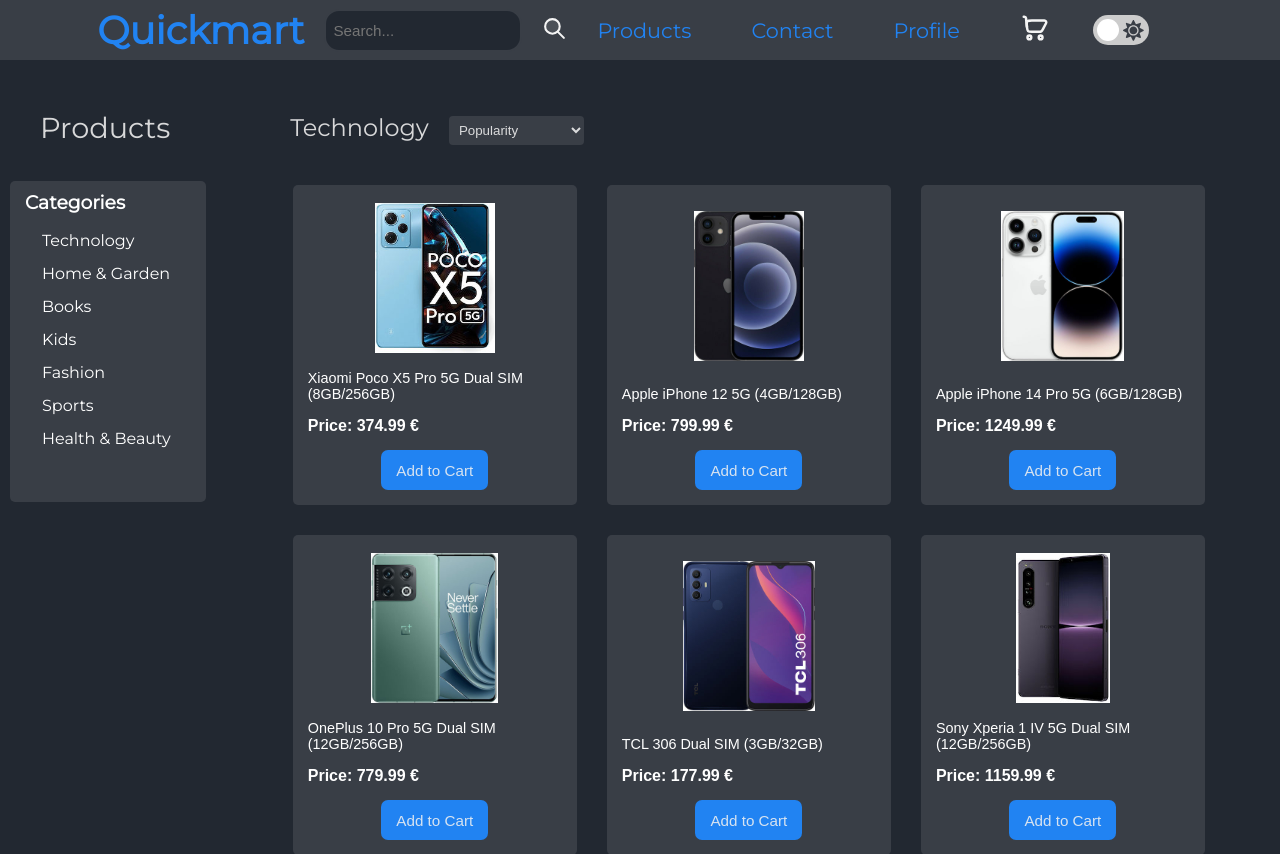
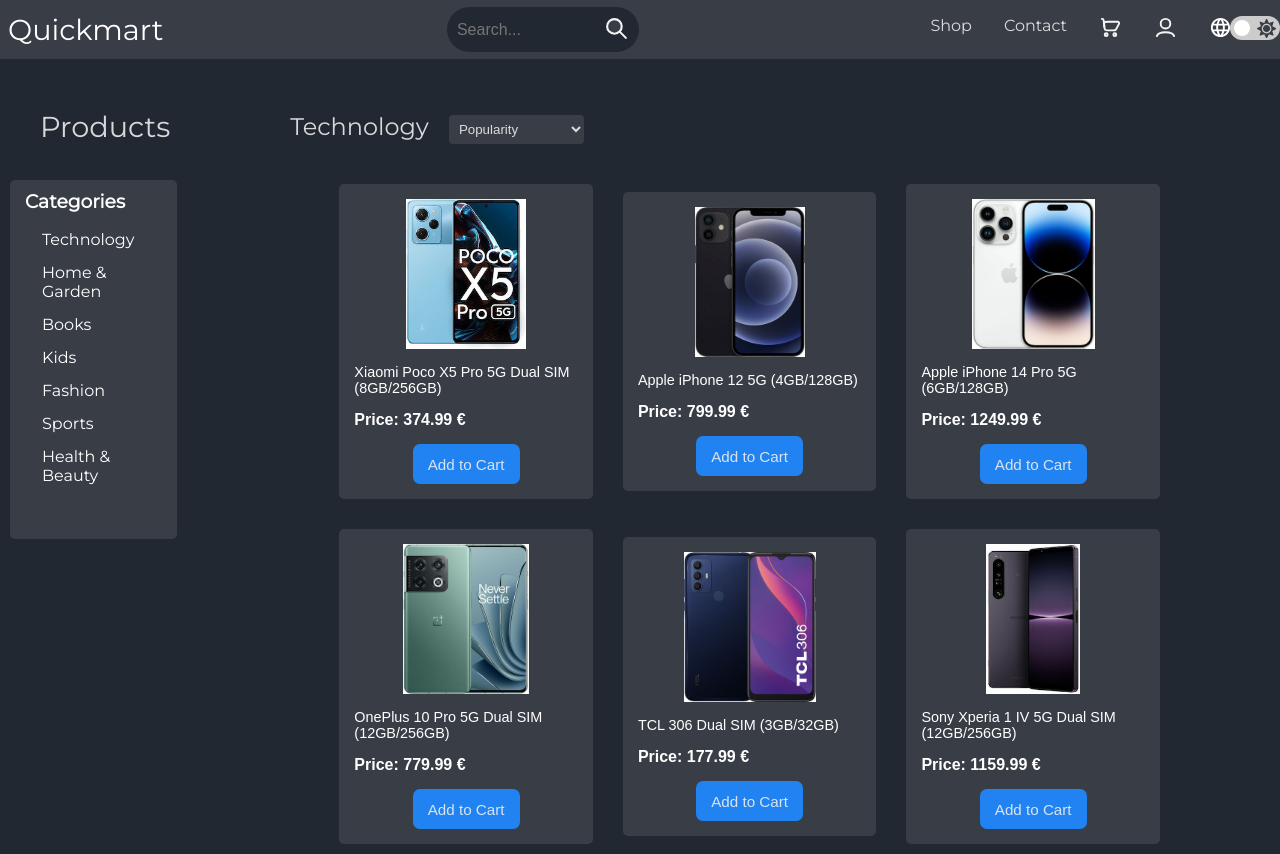
Before and after one commit to zygo1/E-shop, a React (Create React App) app: page /Products.js in a window 1280 px wide. Shown: the top 854 px of the page. Built offline with nearby package versions, Linux system fonts and the light colour scheme.

Commit message:
navbar branch

```diff
--- a/src/App.js
+++ b/src/App.js
@@ -5,7 +5,8 @@ import Contact from './components/Contact';
 import Cart from './components/Cart';
 import Profile from './components/Profile';
 import SignUp from './components/SignUp';
-import NavigationBar from './components/NavigationBar';
+// import NavigationBar from './components/NavigationBar';
+import Navbar from './components/Navbar';
 import { ThemeContext } from './components/useTheme';
 import { useContext, useEffect } from 'react';
 import { Routes, Route, useLocation } from 'react-router-dom';
@@ -28,7 +29,7 @@ function App() {
       backgroundColor: theme === 'light' ? 'var(--secondary)' : 'var(--veryDarkGray)',
       color: theme === 'dark' ? 'white' : undefined
     }}>
-      {!isSignupPage && <NavigationBar />}
+      {!isSignupPage && <Navbar />}
       <Routes>
         <Route path='/' element={<Homepage />} />
         <Route path='/Products.js' element={<Products />} />
--- a/src/components/Navbar.js
+++ b/src/components/Navbar.js
@@ -1,42 +1,55 @@
-import React from 'react';
-import { useRef } from 'react';
-import { FaBars, FaTimes } from 'react-icons/fa';
-import { Link } from 'react-router-dom';
-import ".././styles/Navbar.css";
 import cart from '.././assets/shoppingcart.svg';
 import user from '.././assets/user.svg';
+import language from '.././assets/language.svg';
 import search from '.././assets/search.svg';
+import Switch from "./switch";
+import '.././styles/Navbar.css';
+import { useContext } from 'react';
+import { ThemeContext } from './useTheme';
+import { Link } from 'react-router-dom';
+
 
 function Navbar() {
-    const navRef = useRef();
-
-    const showNavbar = () => {
-        navRef.current.classList.toggle('responsive-nav'); // Everytime that showNavbar is called the 'responsive-nav' class toggles, (removed and added to <nav ref={navRef}>)
-    }
-
-    const hideNavbar = () => {
-        navRef.current.classList.remove('responsive-nav');
-    }
+    const { theme } = useContext(ThemeContext);
 
     return (
-        <header className='navigation-bar-class'>
-            <div className='quickmart'><Link to="/"><h2>QuickMart</h2></Link></div>
-            <div className='search'><input placeholder='Search...' type={"text"} name="search"></input><button><img src={search} /></button></div>
-            <nav className="nav" ref={navRef}>
-                <Link onClick={hideNavbar} to="/Products.js">Products</Link>
-                <Link onClick={hideNavbar} to="/Contact.js">Contact</Link>
-                <Link onClick={hideNavbar} to="/Cart.js"><img src={cart} alt="Cart" /></Link>
-                <Link onClick={hideNavbar} to="/Profile.js"><img src={user} alt="Profile" /></Link>
-                <button className='nav-btn nav-close-btn' onClick={showNavbar}>
-                    <FaTimes />
+        <nav class="navbar" style={{ backgroundColor: theme === 'light' ? 'var(--secondary)' : 'var(--darkGray)' }}>
+            {/* Brand Name */}
+            <div class="brand-title">Quickmart</div>
+            {/* Search */}
+            <div className='search' style={{
+                backgroundColor: theme === 'light' ? 'var(--secondary)' : 'var(--veryDarkGray)',
+                borderColor: theme === 'light' ? 'var(--secondary)' : 'var(--darkGray)',
+                color: theme === 'light' ? 'var(--black)' : 'var(--secondary)'
+            }}>
+                <input placeholder='Search...' type={"text"} name="search" style={{
+                    backgroundColor: 'transparent',
+                    color: theme === 'light' ? 'var(--black)' : 'var(--secondary)'
+                }}></input>
+                <button className="search-button" style={{ backgroundColor: theme === 'light' ? 'transparent' : 'transparent' }}>
+                    <img src={search} style={{ filter: theme === 'light' ? 'var(--blackFilter)' : 'var(--whiteFilter)' }} />
                 </button>
-            </nav>
-            <button className='nav-btn' onClick={showNavbar}>
-                <FaBars />
-            </button>
-        </header>
-
+            </div>
+            {/* Bars - Responsive */}
+            <Link to="#" class="toggle-button">
+                <span class="bar"></span>
+                <span class="bar"></span>
+                <span class="bar"></span>
+            </Link>
+            {/* Links */}
+            <div class="navbar-links">
+                <ul>
+                    <li><Link>Shop</Link></li>
+                    <li><Link>Contact</Link></li>
+                    <li><Link><img src={cart} style={{ filter: theme === 'light' ? 'var(--blackFilter)' : 'var(--whiteFilter)' }} /></Link></li>
+                    <li><Link><img src={user} style={{ filter: theme === 'light' ? 'var(--blackFilter)' : 'var(--whiteFilter)' }} /></Link></li>
+                    <li><button style={{ color: theme === 'light' ? 'var(--black)' : 'var(--white)' }}><img style={{ filter: theme === 'light' ? 'var(--blackFilter)' : 'var(--whiteFilter)' }} src={language} /></button></li>
+                    <li><button style={{ color: theme === 'light' ? 'var(--black)' : 'var(--white)' }}><Switch /></button></li>
+                </ul>
+            </div>
+        </nav>
     )
 };
 
+
 export default Navbar;
--- a/src/components/NavigationBar.js
+++ b/src/components/NavigationBar.js
@@ -2,7 +2,7 @@ import { Link } from "react-router-dom";
 import { useRef, useContext } from 'react';
 import { AddItemContext } from './useCart';
 import { ThemeContext } from './useTheme';
-import { FaBars, FaTimes, FaMoon, FaSun } from 'react-icons/fa';
+import { FaBars, FaTimes } from 'react-icons/fa';
 import cart from '.././assets/shoppingcart.svg';
 import search from '.././assets/search.svg';
 import '.././styles/NavigationBar.css';
--- a/src/components/switch/Styles.css
+++ b/src/components/switch/Styles.css
@@ -2,8 +2,8 @@
     position: absolute;
     display: inline-block;
     right: 0px;
-    width: 56px;
-    height: 30px;
+    width: 50px;
+    height: 24px;
 }
 
 /* to hide default html checkbox */
@@ -29,8 +29,8 @@
 .slider:before {
     position: absolute;
     content: "";
-    height: 22px;
-    width: 22px;
+    height: 16px;
+    width: 16px;
     left: 4px;
     bottom: 4px;
     background-color: white;
@@ -40,22 +40,22 @@
 
 .moon{
     position: absolute;
-    top: 5px;
-    left:5px;
+    top: 3px;
+    left: -20px;
     right: 0;
     bottom: 0;
     cursor: pointer;
-    font-size: 1.3rem;
+    font-size: 1.15rem;
 }
 
 .sun{
     position: absolute;
-    top: 5px;
-    left:30px;
+    top: 3px;
+    left: 24px;
     right: 0;
     bottom: 0;
     cursor: pointer;
-    font-size: 1.3rem;
+    font-size: 1.2rem;
 }
 
 input:checked + .slider {
--- a/src/styles/Navbar.css
+++ b/src/styles/Navbar.css
@@ -1,132 +1,186 @@
-/* header{
+*{
+  box-sizing: border-box;
+}
+
+.navbar{
+  display: flex;
+  align-items: center;
+  justify-content: space-between;
+  position: sticky;
+  top: 0;
+  z-index: 999;
+}
+
+.brand-title{
+  font-size: 1.8rem;
+  margin: 8px;
+  cursor: pointer;
+}
+
+
+.search {
   display: flex;
   flex-direction: row;
   align-items: center;
-  justify-content: space-between;
-  text-transform: uppercase;
-  font-size: 1.05rem;
-  margin: 0px;
-  padding: 5px;
+  justify-content: center;
+  border-radius: 50px;
+  width: 15%;
+  min-width: 150px;
 }
 
-.quickmart{
-  margin-right: 20px;
+.search > input{
+    border: none;
+    outline: none;
+    border-radius: 18px;
+    padding: 10px;
+    background-color: white;
+    font-size: 1rem;
+    flex-grow: 1;
+    width: 15%;
+    min-width: 100px;
 }
 
-.quickmart a h2{
-  color: var(--primary);
-  font-size: 2rem;
-  margin: 0px 0px 0px 20px;
+.search-button {
+  border: none;
+  border-radius: 50%;
+  width: 45px;
+  height: 45px;
+  margin: 0px 0px 0px 4px;
+  padding: 2px;
+  background-color: white;
 }
 
-.quickmart:hover{
-  background-color: var(--secondary);
-  cursor:default;
+.search-button:hover{
+  cursor: pointer;
+  background-color: var(--primary)!important;
+  color:white;
   }
 
-.nav{
-    display: flex;
-    gap: 60px;
-    margin-left: 100px;
-    padding: 10px;
+.search-button > img{
+  width: 25px;
 }
 
-  .nav a{
-    color: var(--primary);
-    font-weight: 600;
-    padding: 15px;
-    margin-right: 100px;
-    font-size: 1.2rem;
+.navbar-links ul{
+  margin: 0;
+  padding: 0;
+  display: flex;
 }
 
-  .nav a >img{
-    width: 30px;
-    filter: invert(36%) sepia(72%) saturate(1904%) hue-rotate(197deg) brightness(100%) contrast(91%);
+.navbar-links li{
+  list-style: none;
 }
 
-  .nav a:hover{
-    background-color: var(--primary);
-    transition: 0.1s ease-in-out;
-    border:none;
-    border-radius: 9px;
+.navbar-links li a{
+  text-decoration: none;
+  padding: 1rem;
+  display: block;
 }
 
-  .nav a:hover{
-    color: var(--white);
-    transition: 0.1s ease-in-out;
+.navbar-links li button{
+  text-decoration: none;
+  padding: 1rem;
+  display: block;
+  background-color: transparent;
+  border: none;
+  cursor: pointer;
 }
 
-  .nav a:hover > img{
-    transition: 0.1s ease-in-out;
-    filter: invert(100%) sepia(0%) saturate(0%) hue-rotate(108deg) brightness(104%) contrast(104%);
+.navbar-links img{
+  width: 23px;
+  height: 23px;
 }
 
-
-  @media (max-width: 968px){
-    .quickmart{
-      margin-right: 10px;
+.navbar-links li:hover{
+  background-color: var(--primary);
 }
 
-    .quickmart a h2{
-      font-size: 1.4rem ;
-      margin: 0px;
+.toggle-button{
+  position: absolute;
+  top:.75rem;
+  right: 1rem;
+  display: none;
+  flex-direction: column;
+  justify-content: space-between;
+  width: 30px;
+  height: 21px;
 }
 
-    .nav-btn {
-      visibility: visible;
-      opacity: 1;
-      font-size: 1.2rem;
-      margin: 5px 10px 0px 0px;
+.toggle-button .bar{
+  height: 3px;
+  width: 100%;
+  background-color: white;
+  border-radius: 10px;
 }
 
-    .nav-close-btn{
-      margin: 0px;
+@media (max-width:768px){
+  .toggle-button{
+      display: flex;
   }
 
-    .nav {
-      display: flex;
-      flex-direction: column;
-      align-items: center;
-      justify-content: flex-start;
-      background-color: var(--primary);
-      transform: translateX(100vh);
-      position: fixed;
-      top: 0;
-      right: 0;
-      height: 100%;
-      width: 30vh;
-      z-index: 2;
-      font-size: 0.575rem;
-      gap: 30px;
+  .search{
+    height: 30px;
+    margin-right: 80px;
   }
 
-    .responsive-nav{
-      transform: none;
+  .search-button{
+    width: 28px;
+    height: 28px;
   }
 
-    .nav a {
-      color: var(--white);
-      margin: 0px;
-      font-size: 0.975rem;
-
+  .search-button img{
+    width: 18px;
   }
 
-    .nav a:hover{
-      background-color: white;
-      color: var(--primary);
+  .brand-title{
+    font-size: 1.4rem;
+  }
+/*? */
+  .navbar-links{
+      display: none;
+      width: 100%;
   }
 
-    .nav a:hover img{
-      filter: invert(39%) sepia(59%) saturate(2598%) hue-rotate(196deg) brightness(98%) contrast(93%);
+  .navbar-links{
+      flex-direction: column;
+      align-items: flex-start;
+  }
+/* ? */
+  .navbar-links ul{
+      width: 100%;
+      flex-direction: column;
   }
 
-    .nav a img{
-      width: 20px;
-      filter: invert(100%) sepia(0%) saturate(0%) hue-rotate(108deg) brightness(104%) contrast(104%);
+  .navbar-links li{
+      text-align: center;
   }
 
-    .nav a h2{
-      font-size: 0.9rem;
-      margin-left: 70px;
+  .navbar-links li a{
+      padding: .5rem 1rem;
   }
-} */
+
+  .navbar-links li button{
+    padding: .5rem 1rem;
+  }
+
+  .navbar-links.active{
+      display: flex;
+  }
+}
+
+a:link{
+  text-decoration: none;
+}
+
+a:visited{
+  text-decoration: none;
+}
+a:hover{
+  text-decoration: none;
+}
+a:active{
+  text-decoration: none;
+}
+
+a{
+  color:var(--white);
+}
--- a/src/styles/NavigationBar.css
+++ b/src/styles/NavigationBar.css
@@ -98,7 +98,7 @@ font-size: 0.8rem;
 }
 
 /* Search */
-.search {
+/* .search {
 display: flex;
 flex-direction: row;
 align-items: center;
@@ -137,7 +137,7 @@ width: 25px;
 
 .search-button:hover img{
 filter: invert(100%) sepia(0%) saturate(7454%) hue-rotate(50deg) brightness(112%) contrast(112%);
-}
+} */
 
 
 @media (max-width:1478px){
@@ -173,7 +173,7 @@ filter: invert(100%) sepia(0%) saturate(7454%) hue-rotate(50deg) brightness(112%
     font-size: 1.8rem;
   }
 
-  .search input{
+  /* .search input{
     width: 110px;
     height: 20px;
   }
@@ -182,7 +182,7 @@ filter: invert(100%) sepia(0%) saturate(7454%) hue-rotate(50deg) brightness(112%
     width: 40px;
     height: 40px;
     padding: 2px;
-  }
+  } */
 }
 /* ! */
 @media (max-width:868px){
@@ -234,7 +234,7 @@ filter: invert(100%) sepia(0%) saturate(7454%) hue-rotate(50deg) brightness(112%
     filter: invert(100%) sepia(0%) saturate(7454%) hue-rotate(50deg) brightness(112%) contrast(112%);
   }
 
-  .search > input{
+  /* .search > input{
     width: 80px;
     height: 16px;
     border-radius: 12px;
@@ -249,7 +249,7 @@ filter: invert(100%) sepia(0%) saturate(7454%) hue-rotate(50deg) brightness(112%
   .search > button > img{
     width: 20px;
     padding: 5px;
-  }
+  } */
 
   .nav-container .logo a{
     font-size: 1.9rem;
@@ -275,7 +275,6 @@ filter: invert(100%) sepia(0%) saturate(7454%) hue-rotate(50deg) brightness(112%
 /* Small screens */
 @media (max-width:368px){
   .nav-btn {
-
     font-size: 1.25rem;
     position: relative;
     margin-left: 0px;
```
Also changed, not shown: src/assets/language.svg (added). Lines whose indentation alone changed are shown as unchanged.
